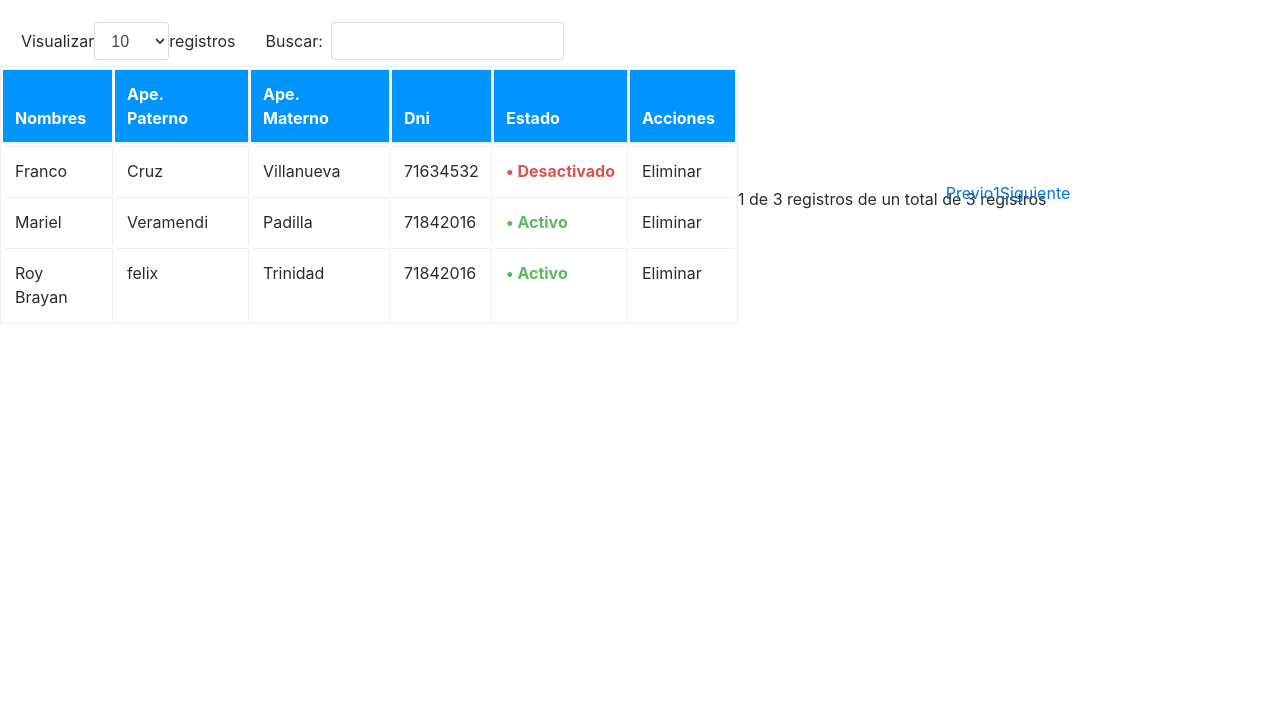
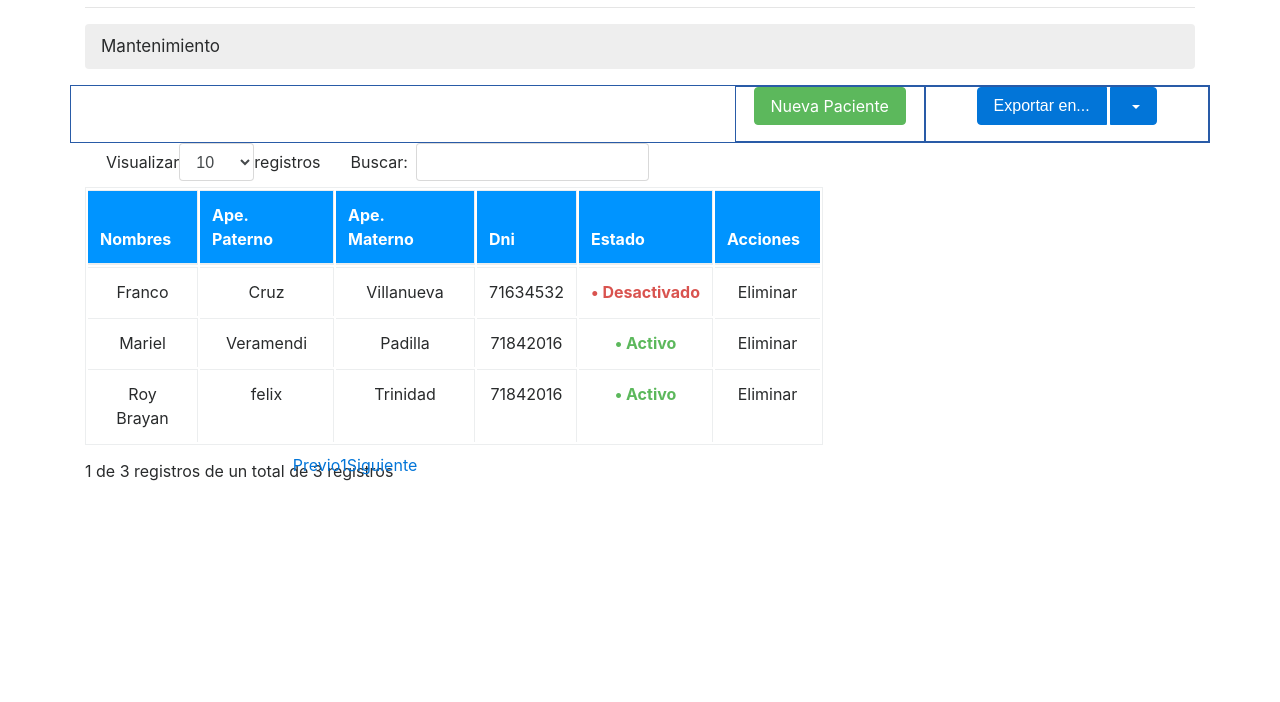
Before and after one commit to jererot/GuiClinica, a plain HTML site: page view/Paciente/index.html in a window 1280 px wide. Shown: the part 98-800 px from the top of the page. Drawn offline with Linux system fonts and the light colour scheme.

Commit message:
Index_Create

```diff
--- a/view/Paciente/index.html
+++ b/view/Paciente/index.html
@@ -16,23 +16,55 @@
         <script src="../../js/DataTables/jquery.dataTables.min.js"></script>
         <script src="../../js/DataTables/dataTables.scroller.min.js"></script>
         <script src="../../js/DataTables/dataTables.bootstrap.min.js"></script>
+
+        <style>
+            .borde1{border: 1px #000 solid; text-align: center}
+            .borde{border: 1px #295ba7 solid; text-align: center}
+            .color1{background: #eeeeee;}
+            .color2{background: #fcc314;}
+            .color3{background: #94ac3c;}
+            .color4{background: #295ba7;}
+            .imagen{border:2px; color: #295ba7; height: 200px; margin: 2%; text-align: }
+        </style>
         </head>
+
         <!---->
     </head>
     <!--CUERPO-->
     <body >
-        <div class="container row" style="margin-bottom:1em;">
+        <!--CONTAINER TITLE-->
+        <div class="container" id="MantenimientoPaciente">
          <!--NOMBRE DE MANTENIMIENTO-->
                 <h3 style="display:inline-block;" class="header-title"><i class="glyphicon glyphicon-cog"></i> Mantenimiento del Paciente</h3>
                 <hr>
-            <div class="text-right">
+            <div class="row">
+                    <!--BREADCRUMB-->
+                    <div class="col-sm-12 col-md-12 col-lg-12">
+                        <!--BREADCRUMB-->
+                        <ul class="breadcrumb col-sm-12 col-md-12 col-lg-12">
+                            <li class="active">Mantenimiento</li>
+                        </ul>
+                    </div>
+            </div>
+        </div>
+
+        <!--ACTIONS-->
+        <div class="container" id="actions">
+            <div class="row justify-content-end borde">
+
                 <!--NEW PATIENT-->
-                <div class="" style="display:inline-block;">
+                <div class="col-sm-12 col-md-2 col-lg-2 borde">
                     <p>
-                        <a class="btn btn-success" href=""><i class="glyphicon glyphicon-plus"></i> Nueva Paciente</a>
+                        <a class="btn btn-success" href="create.html">
+                        <i class="glyphicon glyphicon-plus"></i>
+                            Nueva Paciente
+                        </a>
                     </p>
                 </div>
+
                 <!--TO EXPORT-->
+                <div class="col-sm-12 col-md-3 col-lg-3 borde" id="toExport">
+                    <form action="">
                         <div class="btn-group" style="display:inline-block;">
                             <button type="button" class="btn btn-primary"><i class="glyphicon glyphicon-download-alt"></i> Exportar en...</button>
                             <button type="button" class="btn btn-primary dropdown-toggle" data-toggle="dropdown" aria-haspopup="true" aria-expanded="false">
@@ -45,16 +77,20 @@
                                 <li><a href="#">PDF</a></li>
                             </ul>
                         </div>
+                    </form>
+                </div>
             </div>
         </div>
 
+
+        <div class="container" >
             <!--MAINTENANCE TABLE-->
-        <div class="table table-responsive">
+            <div class="table table-responsive" style="text-align: center; align-content: center;"  >
 
                 <table id="tbl-marca" class="table table-condensed table-bordered table-hover">
                         <!--TABLE HEAD-->
                         <thead class="thead-abcm" style="color:#ffffff;background:#0094ff;">
-                        <tr>
+                            <tr >
                                 <th>
                                     Nombres
                                 </th>
@@ -143,8 +179,25 @@
             </div>
 
 
+
+
+
+
+
+
+
+
+
+
+
+
+
+
+
+
+
+
         <script>
-
                 $(document).ready(function ()
                 {
                     $('#tbl-marca').dataTable({
@@ -173,8 +226,6 @@
                 });
             </script>
 
-
-        </script>
 </body>
 
 
```
Also changed, not shown: view/Paciente/create.html (+3 -3 lines). Lines whose indentation alone changed are shown as unchanged.
